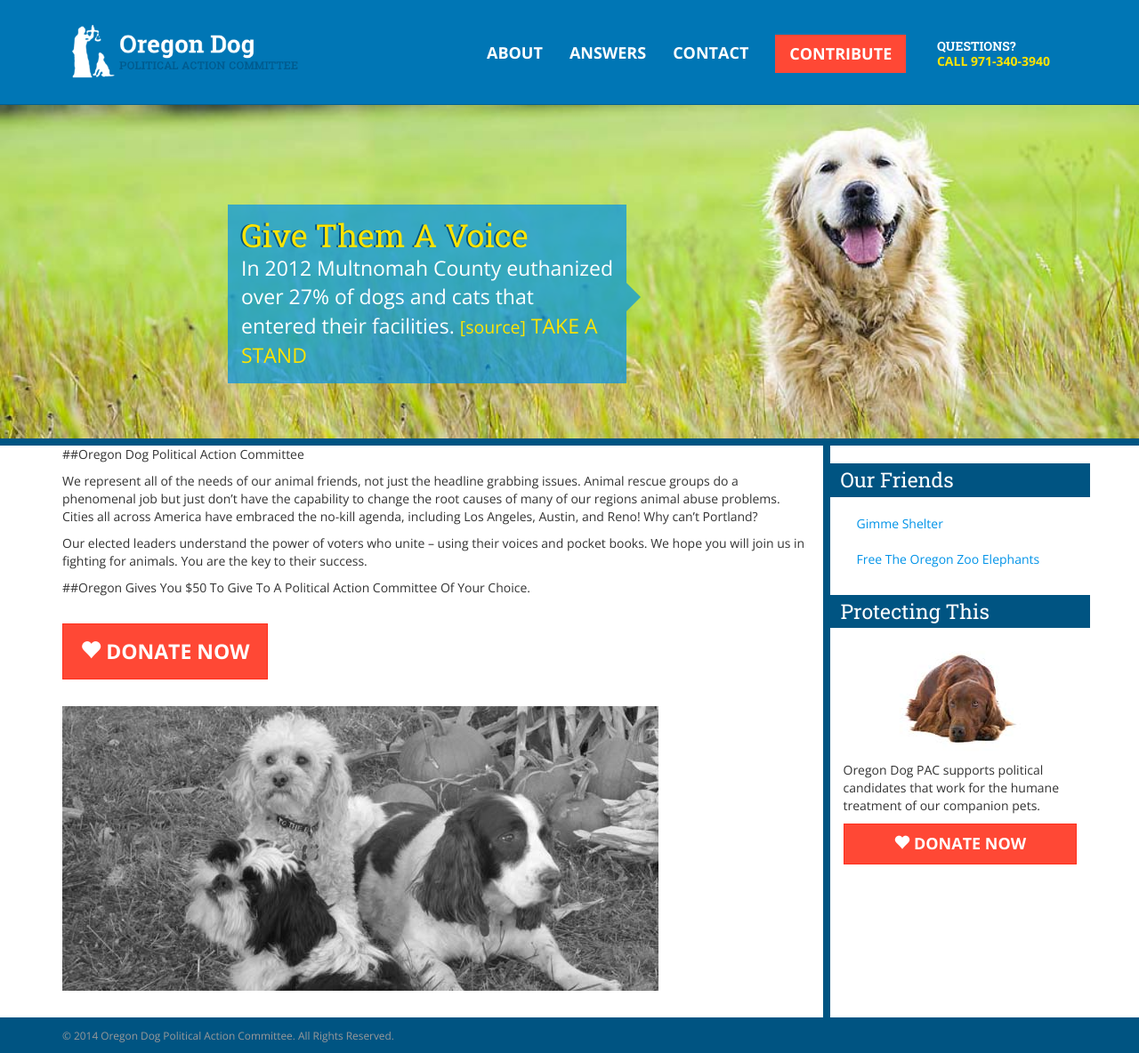
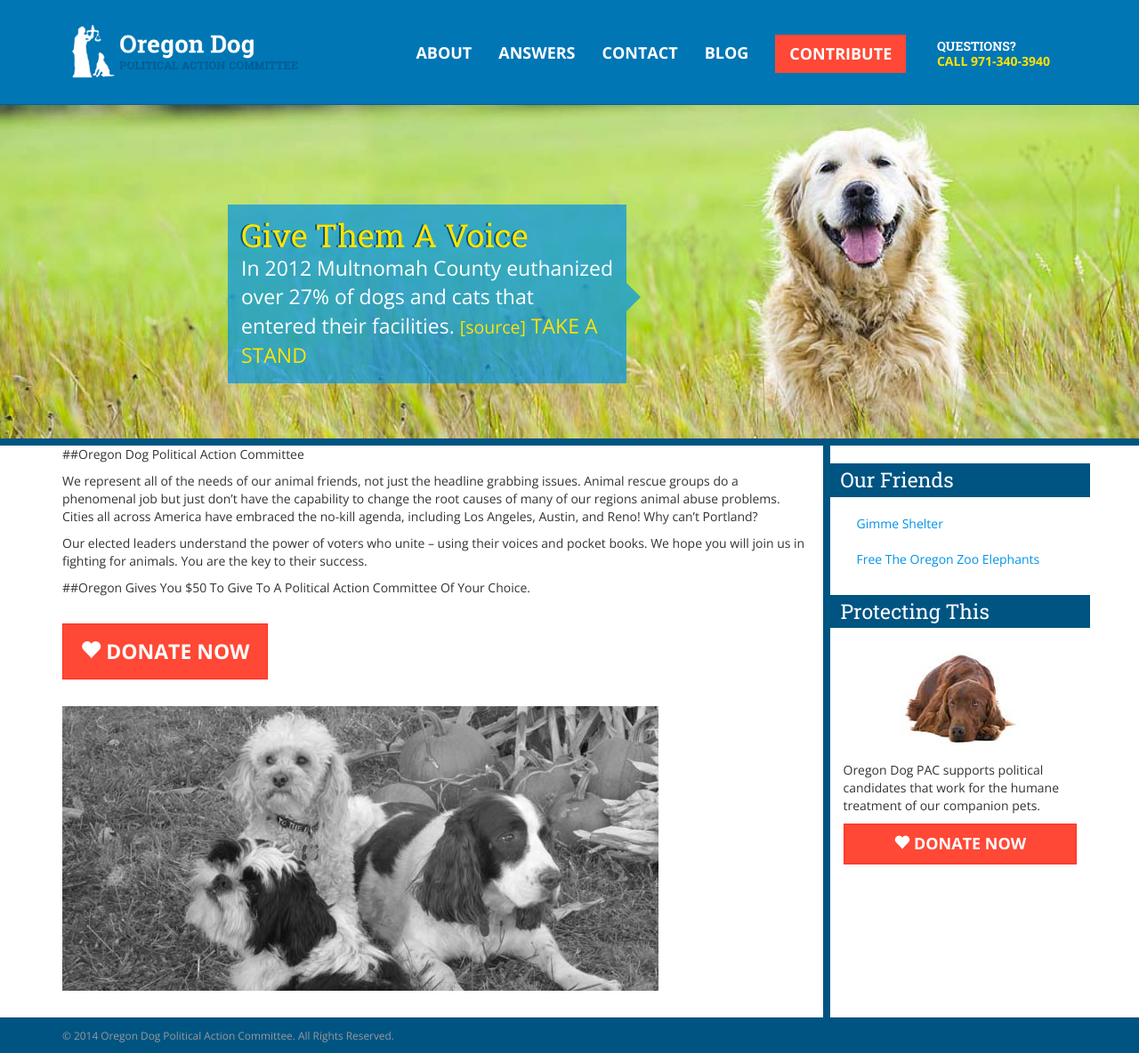
Before and after one commit to OregonDogPAC/OregonDogPAC.github.io, a Jekyll site: the page built from index.markdown, in a window 1280 px wide and 1184 px high. Shown: the whole window at 89% size. Built offline with Jekyll 4.4.1, drawn with Linux system fonts in a browser that asks for light colours.

Commit message:
added link to blog

```diff
--- a/_includes/head.html
+++ b/_includes/head.html
@@ -45,6 +45,7 @@
 					<a href="{{link.url}}">{{link.text}}</a>
 				</li>
 				{% endfor %}
+                <li> <a href="https://oregondogpac.wordpress.com/">Blog</a></li>
 			</ul>
 
 			<a href="#" class="btn btn-donate btn-lg hide-on-sm" data-toggle="modal" data-target="#donate-modal">Contribute</a>
```
Also changed, not shown: 1 other file.
